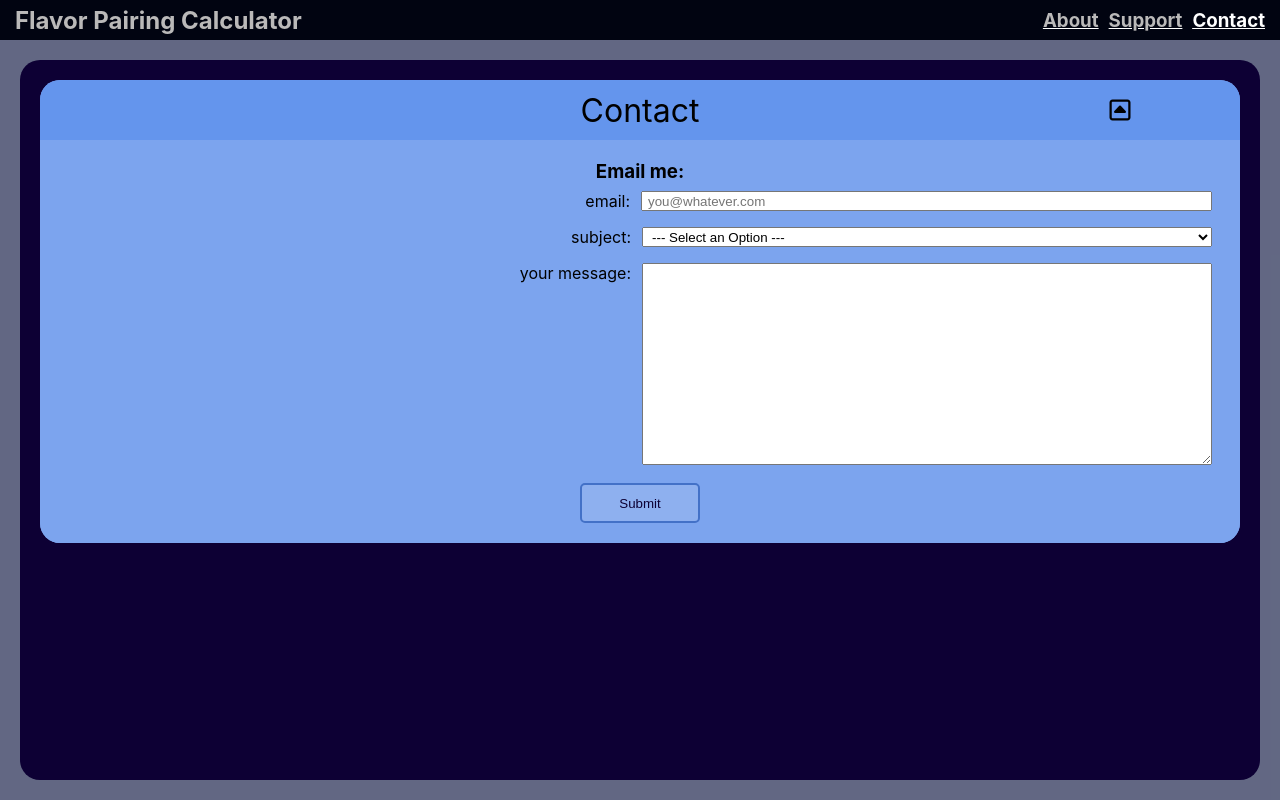
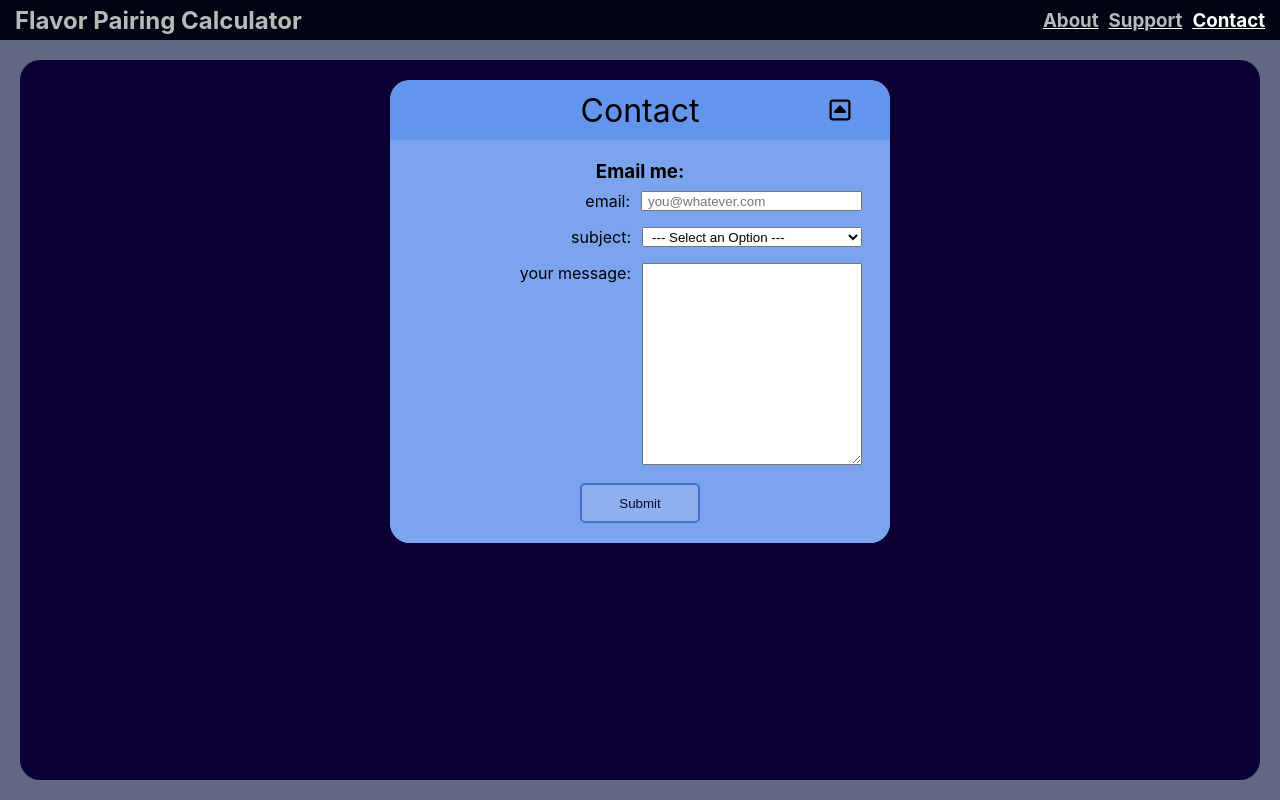
Before and after one commit to maximilian-hub/flavor-pairing-calculator, a React (Create React App) app in the folder client/: page /contact in a window 1280 px wide. Built offline with nearby package versions, Linux system fonts and the light colour scheme; no server answers.

Commit message:
Restyled some things.

```diff
--- a/client/src/App.css
+++ b/client/src/App.css
@@ -147,12 +147,18 @@ li {
   flex: 1;
   background-color: var(--dark-blue);
   border-radius: 20px;
+  padding-left: 20px;
+  padding-right: 20px;
 }
 
 .info-section {
   background-color: var(--light-blue);
-  margin: 20px;
+  margin-top: 20px;
+  margin-bottom: 20px;
+  margin-left: auto;
+  margin-right: auto;
   border-radius: 20px;
+  max-width: 500px;
 }
 
 .info-section-header {
```
